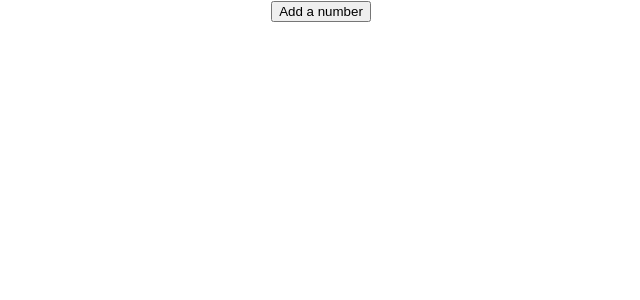
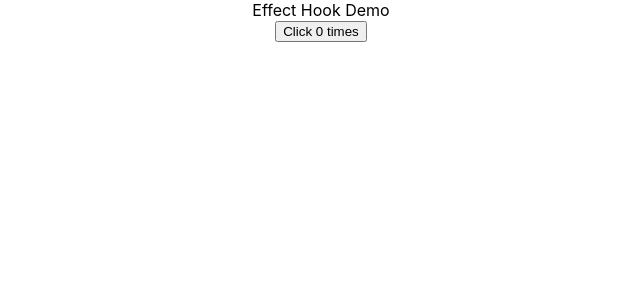
Before and after one commit to surendrayalakala/react-hooks, a React (Create React App) app: page / in a window 1280 px wide. Shown: the top 300 px of the page, without its empty margins (319-959 px from the left). Built offline with nearby package versions, Linux system fonts and the light colour scheme.

Commit message:
useEffect after every render

```diff
--- a/src/App.js
+++ b/src/App.js
@@ -1,18 +1,27 @@
-import './App.css';
-import ClassCounter from './components/state/ClassCounter';
-import HookCounter from './components/state/HookCounter';
-import HookCounterFour from './components/state/HookCounterFour';
-import HookCounterThree from './components/state/HookCounterThree';
-import HookCounterTwo from './components/state/HookCounterTwo';
+import "./App.css";
+import EffectHookCounterOne from "./components/effect/EffectHookCounterOne";
+import ClassCounter from "./components/state/ClassCounter";
+import HookCounter from "./components/state/HookCounter";
+import HookCounterFour from "./components/state/HookCounterFour";
+import HookCounterThree from "./components/state/HookCounterThree";
+import HookCounterTwo from "./components/state/HookCounterTwo";
 
 function App() {
+  // useState
+  // return (
+  //   <div className="App">
+  //     {/* <ClassCounter />
+  //     <HookCounter /> */}
+  //     {/* <HookCounterTwo /> */}
+  //     {/* <HookCounterThree /> */}
+  //     {/* <HookCounterFour /> */}
+  //   </div>
+  // );
+
+  //useEffect
   return (
     <div className="App">
-      {/* <ClassCounter />
-      <HookCounter /> */}
-      {/* <HookCounterTwo /> */}
-      {/* <HookCounterThree /> */}
-      <HookCounterFour />
+      <EffectHookCounterOne />
     </div>
   );
 }
--- /dev/null
+++ b/src/components/effect/EffectHookCounterOne.js
@@ -0,0 +1,24 @@
+import React, { useEffect, useState } from "react";
+
+function EffectHookCounterOne() {
+  const [count, setCount] = useState(0);
+
+  const incrementCount = () => {
+    setCount(count + 1);
+  };
+
+  useEffect(() => {
+     document.title = `You clciked ${count} times`
+  })
+
+  return (
+    <div>
+      <label>Effect Hook Demo</label>
+      <div>
+        <button onClick={incrementCount}>Click {count} times</button>
+      </div>
+    </div>
+  );
+}
+
+export default EffectHookCounterOne;
```
